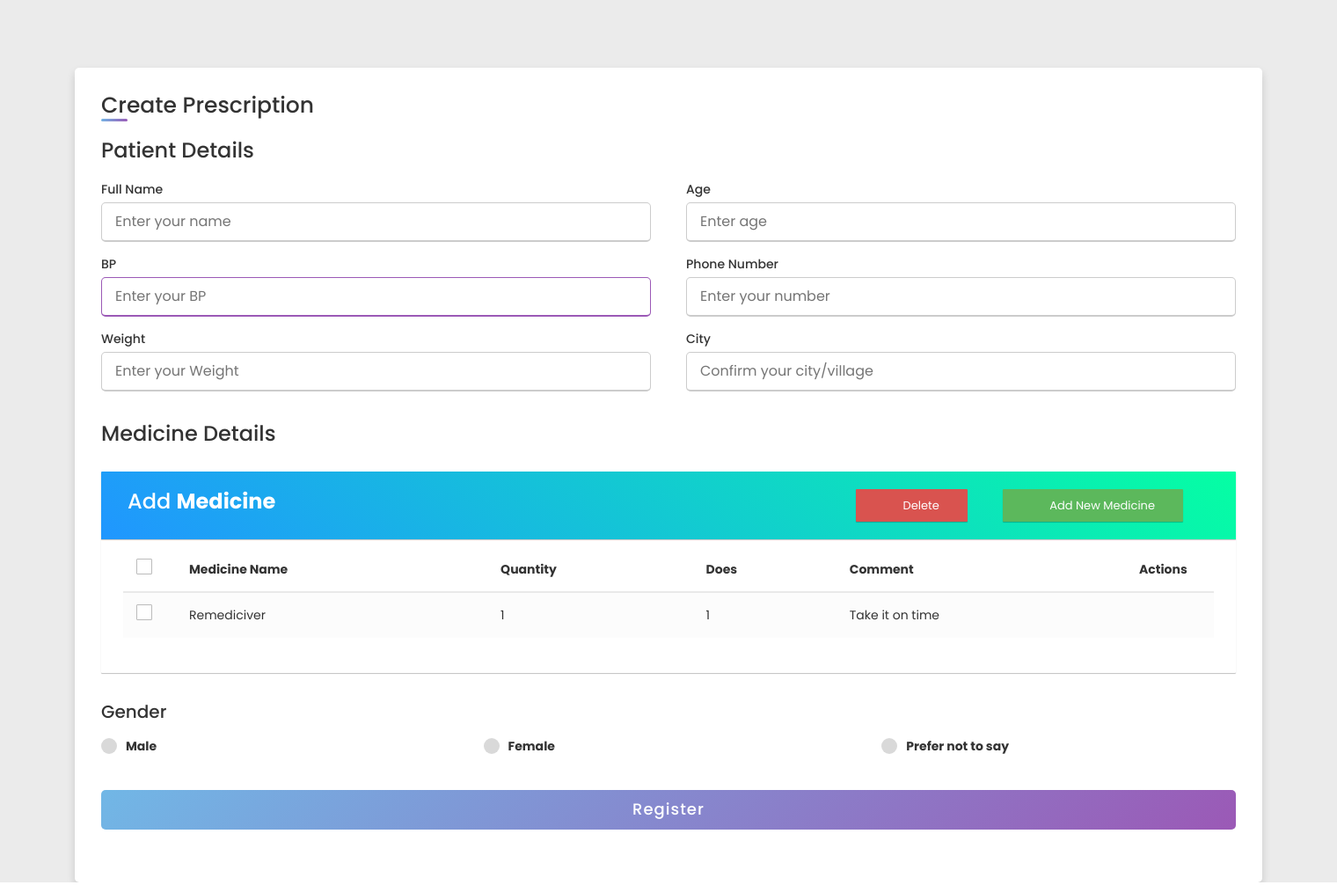
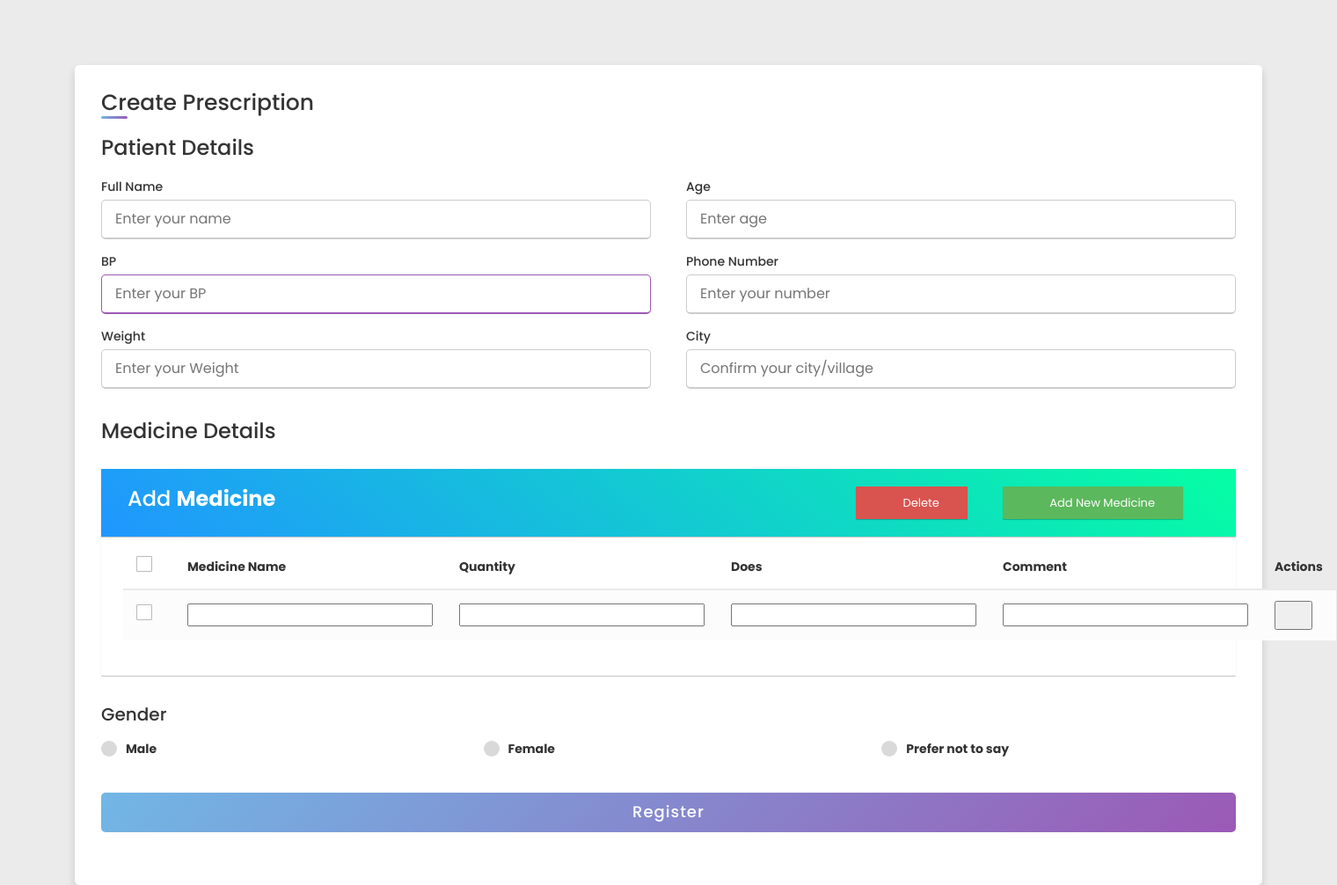
Before and after one commit to amitnileka/Multicare_web_project, a Django app: a page that uses Hosp/templates/prescription.html in a window 1520 px wide. Shown: the part 60-1066 px from the top of the page at 88% size. Run offline with Django 3.2, Linux system fonts and the light colour scheme; a user stored in the database is signed in; some libraries are stand-ins or nearby versions.

Commit message:
Update prescription.html

```diff
--- a/Hosp/templates/prescription.html
+++ b/Hosp/templates/prescription.html
@@ -566,7 +566,7 @@
           <h2>Add <b>Medicine</b></h2>
          </div>
          <div class="col-sm-6">
-            <a href="#addEmployeeModal" class="btn btn-success" data-toggle="modal"><i class="material-icons">&#xE147;</i> <span>Add New Medicine</span></a>
+            <button class="btn btn-success adddata" ><i class="material-icons">&#xE147;</i> <span>Add New Medicine</span></button>
             <a href="#deleteEmployeeModal" class="btn btn-danger" data-toggle="modal"><i class="material-icons">&#xE15C;</i> <span>Delete</span></a>
            </div>
           </div>
@@ -587,7 +587,7 @@
                     <th>Actions</th>
                 </tr>
                 </thead>
-             <tbody>
+             <tbody class="tbody-content">
               <tr>
                 <td>
                  <span class="custom-checkbox">
@@ -595,15 +595,16 @@
                  <label for="checkbox1"></label>
                </span>
                </td>
-                    <td>Remediciver</td>
-                    <td>1</td>
-                    <td>1</td>
-                    <td>Take it on time</td>
+                  <td><input type="text" name="medname1" id=""></td>
+                  <td><input type="text" name="mg1" id=""></td>
+                  <td><input type="text" name="dose1" id=""></td>
+                  <td><input type="text" name="comment1" id=""></td>
                     <td>
-                          <a href="#editEmployeeModal" class="edit" data-toggle="modal"><i class="material-icons" data-toggle="tooltip" title="Edit">&#xE254;</i></a>
-                          <a href="#deleteEmployeeModal" class="delete" data-toggle="modal"><i class="material-icons" data-toggle="tooltip" title="Delete">&#xE872;</i></a>
+
+                      <button class="deletebtn1" ><i class="material-icons"  title="Delete">&#xE872;</i></button>
                     </td>
                    </tr>
+
                   </tbody>
                 </table>
             </div>
@@ -631,117 +632,48 @@
           <input type="hidden" id="count" name="count" value="1">
          </div>
 
-           <!-- Edit Modal HTML -->
- <div id="addEmployeeModal" class="modal fade">
-  <div class="modal-dialog">
-   <div class="modal-content">
-    <form>
-     <div class="modal-header">
-      <h4 class="modal-title">Add Medicine</h4>
-      <button type="button" class="close" data-dismiss="modal" aria-hidden="true">&times;</button>
-     </div>
-     <div class="modal-body">
-      <div class="form-group">
-       <label>Medicine Name</label>
-       <input type="text" name="medname1" class="form-control" required>
-      </div>
-      <div class="form-group">
-       <label>Quantity</label>
-       <input type="text" name="mg1" class="form-control" required>
-      </div>
-      <div class="form-group">
-       <label>Dose</label>
-       <input type="text" name="dose1" class="form-control" required>
-      </div>
-      <div class="form-group">
-        <label>Comment</label>
-        <textarea class="form-control" name="comment1" required></textarea>
-       </div>
-     </div>
-     <div class="modal-footer">
-      <input type="button" class="btn btn-default" data-dismiss="modal" value="Cancel">
-      <input type="submit" class="btn btn-success" value="Add">
-     </div>
-    </form>
-   </div>
-  </div>
- </div>
- <!-- Edit Modal HTML -->
- <div id="editEmployeeModal" class="modal fade">
-  <div class="modal-dialog">
-   <div class="modal-content">
-    <form>
-        <div class="modal-header">
-         <h4 class="modal-title">Edit Medicine</h4>
-         <button type="button" class="close" data-dismiss="modal" aria-hidden="true">&times;</button>
-        </div>
-        <div class="modal-body">
-         <div class="form-group">
-          <label>Medicine Name</label>
-          <input type="text" class="form-control" required>
-         </div>
-         <div class="form-group">
-          <label>Quantity</label>
-          <input type="text" class="form-control" required>
-         </div>
-         <div class="form-group">
-          <label>Dose</label>
-          <input type="text" class="form-control" required>
-         </div>
-         <div class="form-group">
-           <label>Comment</label>
-           <textarea class="form-control" required></textarea>
-          </div>
-           </div>
-        <div class="modal-footer">
-         <input type="button" class="btn btn-default" data-dismiss="modal" value="Cancel">
-         <input type="submit" class="btn btn-info" value="Save">
-        </div>
-       </form>
-      </div>
-     </div>
-    </div>
-    <!-- Delete Modal HTML -->
- <div id="deleteEmployeeModal" class="modal fade">
-    <div class="modal-dialog">
-     <div class="modal-content">
-      <form>
-       <div class="modal-header">
-        <h4 class="modal-title">Delete Employee</h4>
-        <button type="button" class="close" data-dismiss="modal" aria-hidden="true">&times;</button>
-       </div>
-       <div class="modal-body">
-        <p>Are you sure you want to delete these Records?</p>
-        <p class="text-warning"><small>This action cannot be undone.</small></p>
-       </div>
-       <div class="modal-footer">
-        <input type="button" class="btn btn-default" data-dismiss="modal" value="Cancel">
-        <input type="submit" class="btn btn-danger" value="Delete">
-       </div>
-      </form>
-     </div>
-    </div>
-   </div>
-
 
          <script src="https://ajax.googleapis.com/ajax/libs/jquery/3.5.1/jquery.min.js"></script>
          <script>
           $(document).ready(function(){
           var c = 1;
-            $('#plus').click(function(e){
+          const tableEl = document.querySelector('table');
+            $('.adddata').click(function(e){
               c=c+1;
               event.preventDefault()
-              $('.add').append(`<div class="input-add"><span class="details">Medicine Name</span><input type="text" name= "medname${c}"placeholder="Enter Medicine name" required><span class="details">MG/ML</span><input style="width: 10%;" name="mg${c}" type="number" placeholder="MG/ML" required><span class="details">Dose</span><input style="width: 10%;" name="dose${c}" type="number" placeholder="does" required><span class="details">comment</span><input style="width: 10%;" name="comment${c}" type="text" placeholder="comment" >`+
-              `<button class="btn button1" id="delete">&#45;</button></div>`)
+              $('.tbody-content').append(`<tr>
+                <td>
+                 <span class="custom-checkbox">
+                 <input type="checkbox" id="checkbox1" name="options[]" value="1">
+                 <label for="checkbox1"></label>
+               </span>
+               </td>
+               <td><input type="text" name="medname${c}" id=""></td>
+                  <td><input type="text" name="mg${c}" id=""></td>
+                  <td><input type="text" name="dose${c}" id=""></td>
+                  <td><input type="text" name="comment${c}" id=""></td>
+                    <td>
+                        <button class="deletebtn" ><i class="material-icons"  title="Delete">&#xE872;</i></button>
+                    </td>
+                   </tr>`)
               document.getElementById("count").value = c;
 
             });
-
-            $('body').on('click','#delete',function(e){
-              $(this).parent('div').remove();
-              c=c-1;
-              document.getElementById("count").value = c;
-            })
+            function onDeleteRow(e)
+            {
+              event.preventDefault()
+              if(!e.target.classList.contains('deletebtn')){
+                return ;
+              }
+              const btn = e.target
+              btn.closest("tr").remove();
+            }
+            tableEl.addEventListener('click',onDeleteRow)
+            // $('body').on('click','.delete',function(e){
+            //   $(this).parent('tbody').remove();
+            //   c=c-1;
+            //   document.getElementById("count").value = c;
+            // })
 
 
           });
@@ -793,3 +725,98 @@
 
 </body>
 </html>
+
+
+
+
+           <!-- Add Modal HTML
+           <div id="addEmployeeModal" class="modal fade">
+            <div class="modal-dialog">
+             <div class="modal-content">
+              <form>
+               <div class="modal-header">
+                <h4 class="modal-title">Add Medicine</h4>
+                <button type="button" class="close" data-dismiss="modal" aria-hidden="true">&times;</button>
+               </div>
+               <div class="modal-body">
+                <div class="form-group">
+                 <label>Medicine Name</label>
+                 <input type="text" name="medname1" class="form-control" required>
+                </div>
+                <div class="form-group">
+                 <label>Quantity</label>
+                 <input type="text" name="mg1" class="form-control" required>
+                </div>
+                <div class="form-group">
+                 <label>Dose</label>
+                 <input type="text" name="dose1" class="form-control" required>
+                </div>
+                <div class="form-group">
+                  <label>Comment</label>
+                  <textarea class="form-control" name="comment1" required></textarea>
+                 </div>
+               </div>
+               <div class="modal-footer">
+                <input type="button" class="btn btn-default" data-dismiss="modal" value="Cancel">
+                <input type="submit" class="btn btn-success" value="Add">
+               </div>
+              </form>
+             </div>
+            </div>
+           </div>-->
+           <!-- Edit Modal HTML -->
+           <!-- <div id="editEmployeeModal" class="modal fade">
+            <div class="modal-dialog">
+             <div class="modal-content">
+              <form>
+                  <div class="modal-header">
+                   <h4 class="modal-title">Edit Medicine</h4>
+                   <button type="button" class="close" data-dismiss="modal" aria-hidden="true">&times;</button>
+                  </div>
+                  <div class="modal-body">
+                   <div class="form-group">
+                    <label>Medicine Name</label>
+                    <input type="text" class="form-control" required>
+                   </div>
+                   <div class="form-group">
+                    <label>Quantity</label>
+                    <input type="text" class="form-control" required>
+                   </div>
+                   <div class="form-group">
+                    <label>Dose</label>
+                    <input type="text" class="form-control" required>
+                   </div>
+                   <div class="form-group">
+                     <label>Comment</label>
+                     <textarea class="form-control" required></textarea>
+                    </div>
+                     </div>
+                  <div class="modal-footer">
+                   <input type="button" class="btn btn-default" data-dismiss="modal" value="Cancel">
+                   <input type="submit" class="btn btn-info" value="Save">
+                  </div>
+                 </form>
+                </div>
+               </div>
+              </div> -->
+              <!-- Delete Modal HTML -->
+           <!-- <div id="deleteEmployeeModal" class="modal fade">
+              <div class="modal-dialog">
+               <div class="modal-content">
+                <form>
+                 <div class="modal-header">
+                  <h4 class="modal-title">Delete Employee</h4>
+                  <button type="button" class="close" data-dismiss="modal" aria-hidden="true">&times;</button>
+                 </div>
+                 <div class="modal-body">
+                  <p>Are you sure you want to delete these Records?</p>
+                  <p class="text-warning"><small>This action cannot be undone.</small></p>
+                 </div>
+                 <div class="modal-footer">
+                  <input type="button" class="btn btn-default" data-dismiss="modal" value="Cancel">
+                  <input type="submit" class="btn btn-danger" value="Delete">
+                 </div>
+                </form>
+               </div>
+              </div>
+             </div> -->
```
Lines whose indentation alone changed are shown as unchanged.
